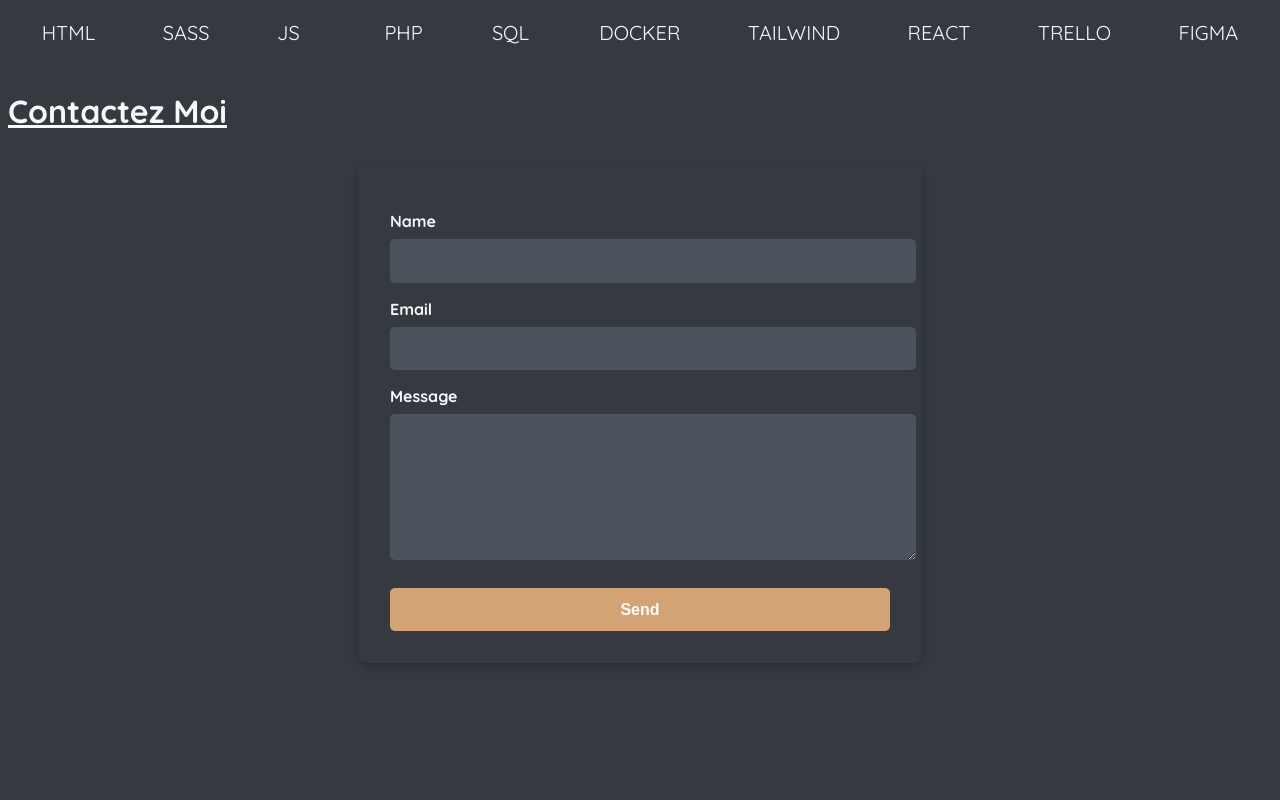
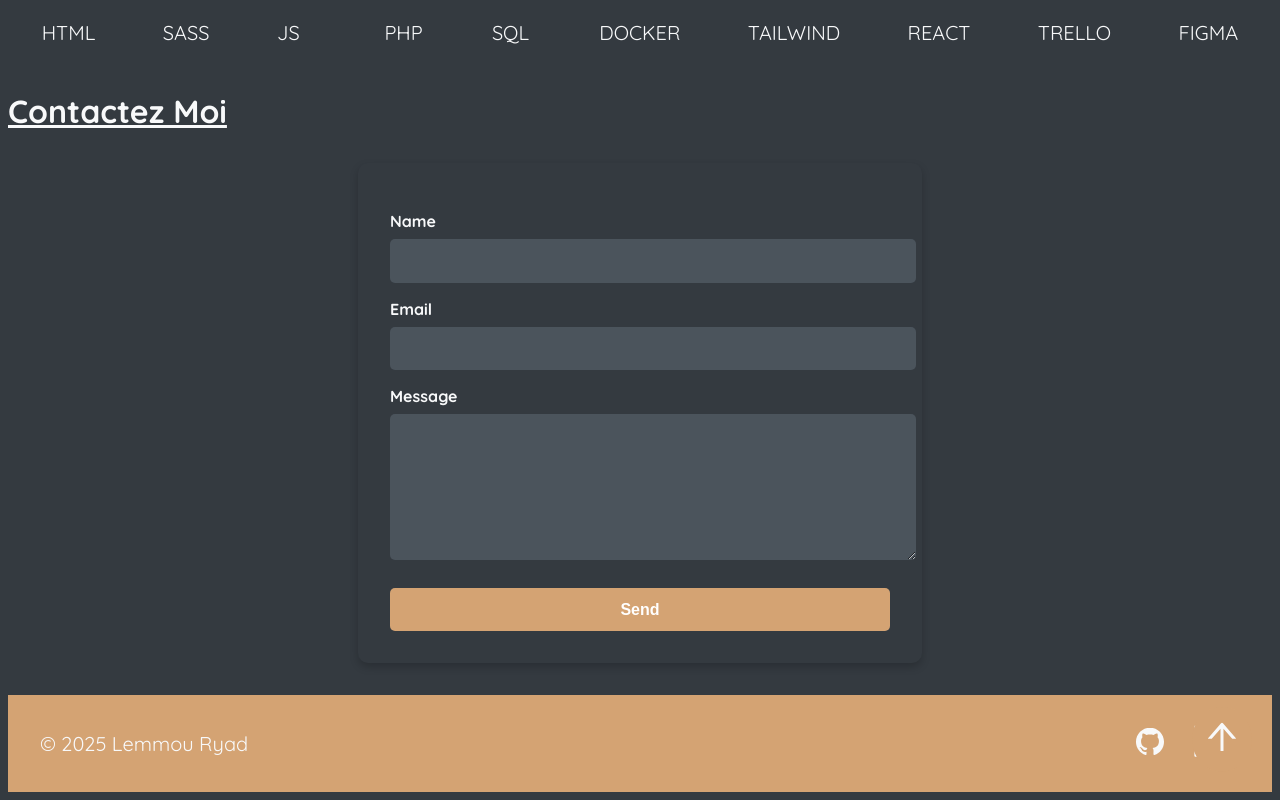
Before and after one commit to RyadLemmouDevWeb/Portfolio, a React (Vite) app in the folder @/: page / in a window 1280 px wide. Shown: the part 4158-4958 px from the top of the page. Before the commit the page ends 4853 px from the top, so only its background shows below. Built offline with nearby package versions, Linux system fonts and the light colour scheme.

Commit message:
[ADD] footer.jsx, footer.scss : ajout du footer

```diff
--- a/@/src/App.jsx
+++ b/@/src/App.jsx
@@ -6,6 +6,7 @@ import Projet from './component/partial/projet.jsx';
 import Presentation from './component/partial/presentation.jsx';
 import './style/input.scss';
 import Competences from './component/partial/competence.jsx';
+import Footer from './component/partial/footer.jsx';
 function App() {
   return (
     <>
@@ -22,6 +23,7 @@ function App() {
       <Competences />
 
       <Form />
+      <Footer />
     </>
   );
 }
--- /dev/null
+++ b/@/src/component/partial/footer.jsx
@@ -0,0 +1,31 @@
+import { AiFillLinkedin } from 'react-icons/ai';
+import { DiGithubBadge } from 'react-icons/di';
+import { AiOutlineArrowUp } from 'react-icons/ai';
+export default function Footer() {
+  return (
+    <footer>
+      <div className="footer-content">
+        <p>&copy; 2025 Lemmou Ryad</p>
+        <div className="social-icons">
+          <a
+            href="https://github.com/RyadLemmouDevWeb"
+            target="_blank"
+            aria-label="GitHub"
+          >
+            <DiGithubBadge size={40} />
+          </a>
+          <a
+            href="https://www.linkedin.com/in/ryad-l-34a228157/"
+            target="_blank"
+            aria-label="LinkedIn"
+          >
+            <AiFillLinkedin size={40} />
+          </a>
+        </div>
+      </div>
+      <a id="scrollToTop" href="#Accueil">
+        <AiOutlineArrowUp size={40} />
+      </a>
+    </footer>
+  );
+}
--- /dev/null
+++ b/@/src/style/footer.scss
@@ -0,0 +1,48 @@
+$primary-color: #d4a373;
+$dark-color: #343a40;
+$light-color: #f8f9fa;
+
+footer {
+  background: $primary-color;
+  color: $light-color;
+  text-align: center;
+  padding: 1rem;
+  position: relative;
+}
+
+.footer-content {
+  display: flex;
+  justify-content: space-between;
+  align-items: center;
+  max-width: 1200px;
+  margin: auto;
+}
+
+.social-icons a {
+  color: $light-color;
+  margin: 0 10px;
+  font-size: 1.5rem;
+  transition: color 0.3s;
+}
+
+.social-icons a:hover {
+  color: $dark-color;
+}
+
+#scrollToTop {
+  background: $primary-color;
+  border: none;
+  color: $light-color;
+  padding: 10px;
+  border-radius: 50%;
+  font-size: 1.2rem;
+  cursor: pointer;
+  position: absolute;
+  right: 20px;
+  bottom: 20px;
+  transition: background 0.3s;
+}
+
+#scrollToTop:hover {
+  background: lighten($primary-color, 10%);
+}
--- a/@/src/style/input.scss
+++ b/@/src/style/input.scss
@@ -4,3 +4,4 @@
 @import '../style/projet.scss';
 @import '../style/competence.scss';
 @import '../style/competence.scss';
+@import '../style/footer.scss';
```
